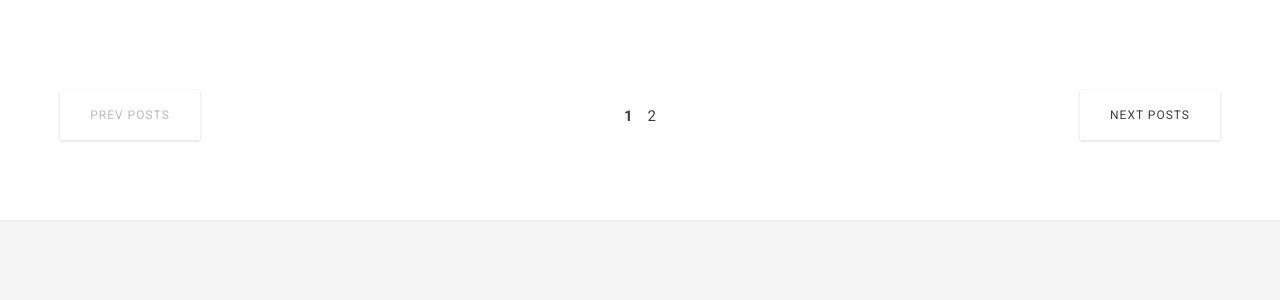
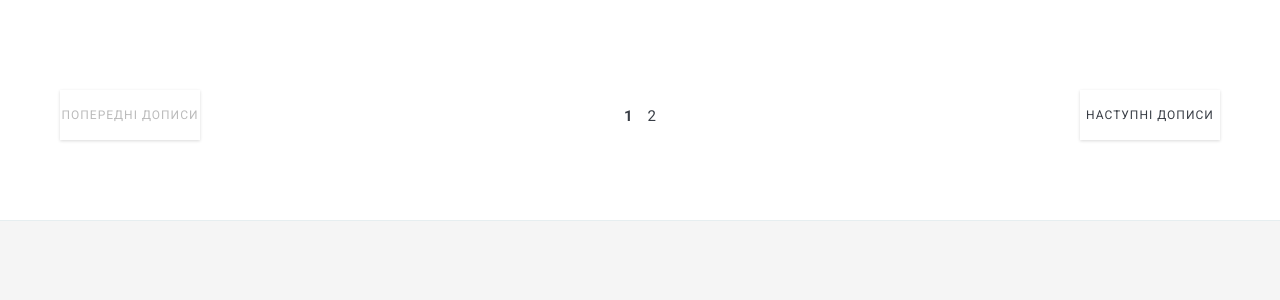
Before and after one commit to itarko/itarko.github.io, a Jekyll site: the page built from index.html, in a window 1280 px wide and 900 px high, scrolled down 2497 px. Shown: the part 450-750 px from the top of the window. Built offline with Jekyll 4.4.1, drawn with Linux system fonts in a browser that asks for light colours; nearby versions of some CDN libraries; the list of posts is cut into pages by our own code.

Commit message:
Update pagination.html

```diff
--- a/_includes/pagination.html
+++ b/_includes/pagination.html
@@ -5,13 +5,13 @@
       {% if paginator.previous_page %}
 
       {% if paginator.previous_page == 1 %}
-        <a class="previous-link" href="{{ site.baseurl }}/">Prev Posts</a>
+        <a class="previous-link" href="{{ site.baseurl }}/">Попередні дописи</a>
       {% else %}
-        <a class="previous-link" href="{{ site.baseurl }}/page/{{ paginator.previous_page }}/">Prev Posts</a>
+        <a class="previous-link" href="{{ site.baseurl }}/page/{{ paginator.previous_page }}/">Попередні дописи</a>
       {% endif %}
 
       {% else %}
-        <span class="disabled">Prev Posts</span>
+        <span class="disabled">Попередні дописи</span>
       {% endif %}
 
       <div class="counter-box">
@@ -33,9 +33,9 @@
       </div>
 
       {% if paginator.next_page %}
-      <a class="next-link" href="{{ site.baseurl }}/page/{{ paginator.next_page }}/">Next Posts</a>
+      <a class="next-link" href="{{ site.baseurl }}/page/{{ paginator.next_page }}/">Наступні дописи</a>
       {% else %}
-        <span class="disabled">Next Posts</span>
+        <span class="disabled">Наступні дописи</span>
       {% endif %}
 
 
```
